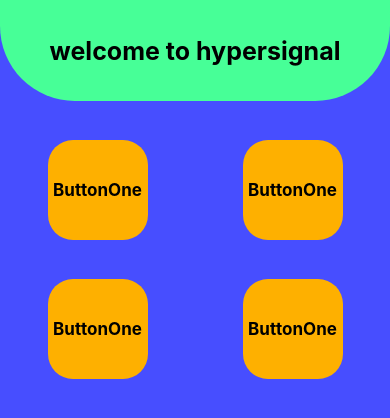
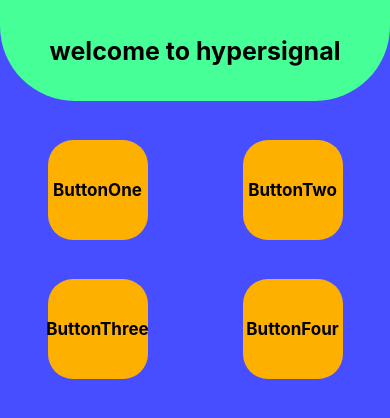
Before and after one commit to Yaghoubi-MH/HyperSignal, a React Native app: screen /HomePage in a window 390 px wide. Shown: the top 418 px of the page. Built offline with nearby package versions, Linux system fonts and the light colour scheme.

Commit message:
changed Text Buttons

```diff
--- a/Components/Pages/HomePage.js
+++ b/Components/Pages/HomePage.js
@@ -26,19 +26,19 @@ function MainHomePage() {
                 <TouchableOpacity
                     style={ButtonStyles.ButtonOne}
                 >
-                    <Text style={ButtonStyles.TextOne}>ButtonOne</Text>
+                    <Text style={ButtonStyles.TextOne}>ButtonTwo</Text>
                 </TouchableOpacity>
                 </View>
                <View style={MainHomePageStyles.ButtonContainer}>
                 <TouchableOpacity
                     style={ButtonStyles.ButtonOne}
                 >
-                    <Text style={ButtonStyles.TextOne}>ButtonOne</Text>
+                    <Text style={ButtonStyles.TextOne}>ButtonThree</Text>
                 </TouchableOpacity>
                 <TouchableOpacity
                     style={ButtonStyles.ButtonOne}
                 >
-                    <Text style={ButtonStyles.TextOne}>ButtonOne</Text>
+                    <Text style={ButtonStyles.TextOne}>ButtonFour</Text>
                 </TouchableOpacity>
                </View>
             </View>
```
